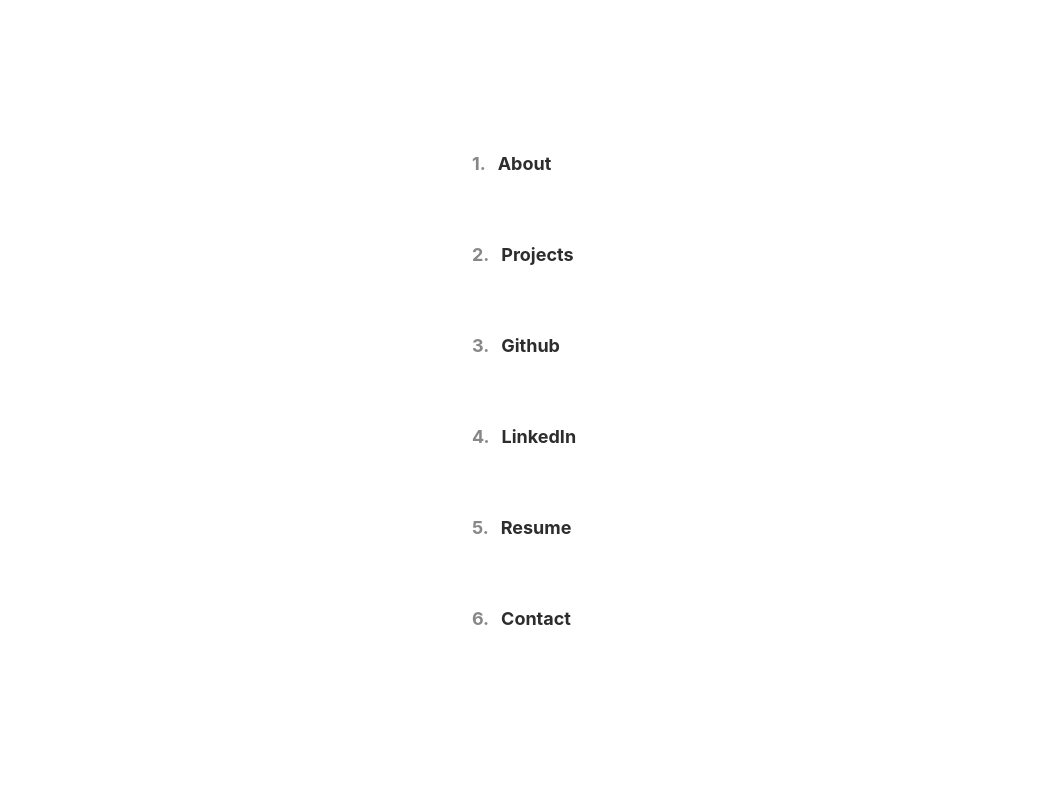
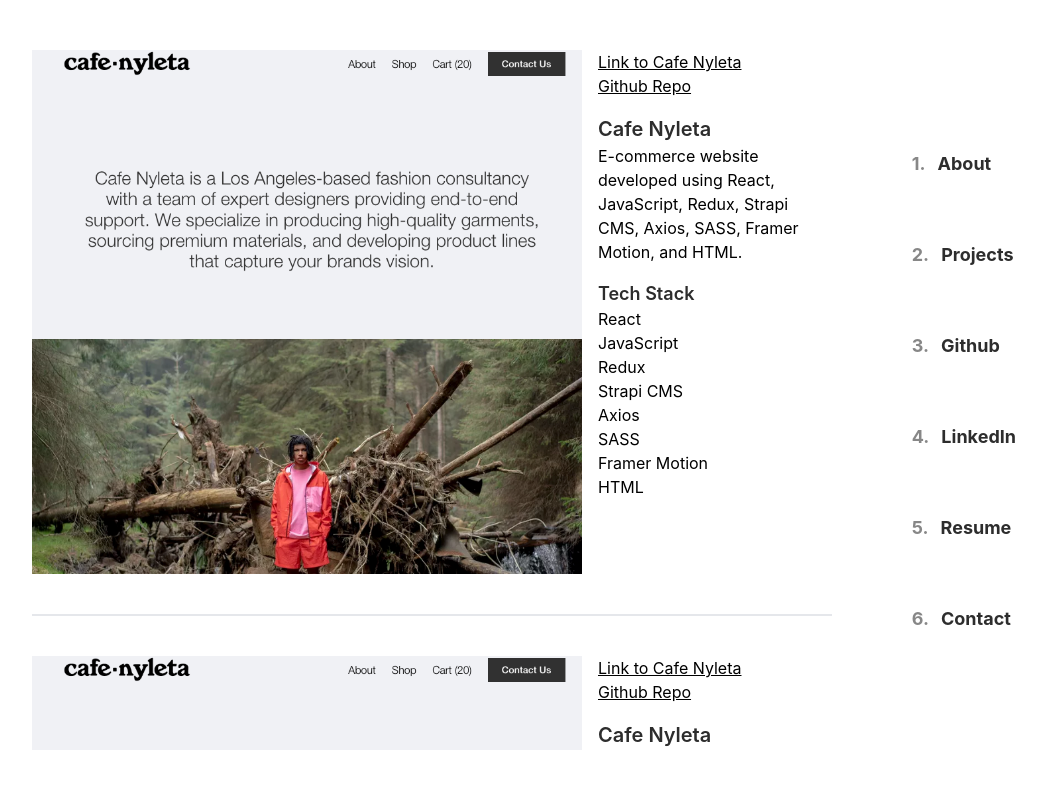
Before and after one commit to akinevans/akinevans.com-v4, a React (Create React App) app: page /#/projects in a window 1280 px wide. Shown: the top 788 px of the page, without its empty margins (108-1154 px from the left). Built offline with nearby package versions, Linux system fonts and the light colour scheme.

Commit message:
Build a ProjectItem component, add data.js to hold all ProjectItem data. Update styling

```diff
--- a/public/index.html
+++ b/public/index.html
@@ -24,7 +24,7 @@
       work correctly both with client-side routing and a non-root public URL.
       Learn how to configure a non-root public URL by running `npm run build`.
     -->
-    <title>React App</title>
+    <title>Akin Evans Web Developer</title>
   </head>
   <body>
     <noscript>You need to enable JavaScript to run this app.</noscript>
--- a/src/App.js
+++ b/src/App.js
@@ -1,20 +1,15 @@
 import "./App.css";
 import About from "./components/About/About";
-// import Navbar from "./components/Navbar/Navbar";
+import Projects from "./components/Projects/Projects";
 import { Route, Routes } from "react-router-dom";
 
 function App() {
   return (
     <Routes>
       <Route path='/' element={<About />} />
+      <Route path='/projects' element={<Projects />} />
     </Routes>
   );
 }
 
 export default App;
-
-{
-  /* <div className='outer-app-wrapper flex justify-center items-center w-[100vw] h-[100vh] bg-primary'>
-<div className='app-wrapper flex flex-row-reverse justify-between items-center gap-20 max-w-[1000px] h-auto m-auto '></div>
-</div> */
-}
--- a/src/components/About/About.js
+++ b/src/components/About/About.js
@@ -1,5 +1,5 @@
 import React from "react";
-import Projects from "../Projects/Projects";
+
 import self from "../../assets/self.webp";
 
 export default function About() {
--- a/src/components/Navbar/Navbar.js
+++ b/src/components/Navbar/Navbar.js
@@ -1,34 +1,35 @@
 import React from "react";
+import { Link } from "react-router-dom";
 
 export default function Navbar() {
   return (
     <nav className='nav-wrapper flex flex-col gap-16 w-fit h-[500px] max-h-[500px] mr-4 font-inter text-secondary font-bold text-navSize'>
-      <a href=''>
+      <Link to='/'>
         <span className='text-tertiary mr-[12px]'>1.</span>About
-      </a>
-      <a href=''>
+      </Link>
+      <Link to='/projects'>
         <span className='text-tertiary mr-[12px]'>2.</span>Projects
-      </a>
-      <a
-        href='https://github.com/akinevans'
+      </Link>
+      <Link
+        to='https://github.com/akinevans'
         target='_blank'
         rel='noopener noreferrer'
       >
         <span className='text-tertiary mr-[12px]'>3.</span>Github
-      </a>
-      <a
-        href='https://www.linkedin.com/in/akinevans/'
+      </Link>
+      <Link
+        to='https://www.linkedin.com/in/akinevans/'
         target='_blank'
         rel='noopener noreferrer'
       >
         <span className='text-tertiary mr-[12px]'>4.</span>LinkedIn
-      </a>
-      <a href=''>
+      </Link>
+      <Link to=''>
         <span className='text-tertiary mr-[12px]'>5.</span>Resume
-      </a>
-      <a href=''>
+      </Link>
+      <Link to=''>
         <span className='text-tertiary mr-[12px]'>6.</span>Contact
-      </a>
+      </Link>
     </nav>
   );
 }
--- /dev/null
+++ b/src/components/ProjectItem/ProjectItem.js
@@ -0,0 +1,56 @@
+import React from "react";
+import { Link } from "react-router-dom";
+
+export default function ProjectItem(props) {
+  return (
+    <div className='project-item-wrapper flex flex-row w-[100%] h-[100%] mb-10 pb-10  border-b-2 '>
+      <Link
+        to={props.linkDestination}
+        target='_blank'
+        rel='noopener noreferrer'
+      >
+        <img
+          src={props.imageSource}
+          alt='website'
+          className='max-w-[550px] float-end'
+        />
+      </Link>
+      <div className='project-text-section flex flex-col justify-start items-start ml-4'>
+        <div className='links-wrapper flex flex-col mb-4'>
+          <Link
+            className='underline'
+            to={props.linkDestination}
+            target='_blank'
+            rel='noopener noreferrer'
+          >
+            {`Link to ${props.projectTitle}`}
+          </Link>
+          <Link
+            className='underline'
+            to={props.githubLink}
+            target='_blank'
+            rel='noopener noreferrer'
+          >
+            Github Repo
+          </Link>
+        </div>
+        <h1 className='text-bodySize font-inter font-semibold text-secondary'>
+          {props.projectTitle}
+        </h1>
+        <p className='mb-2'>{props.projectDescription}</p>
+
+        <h2 className='mt-2 text-navSize font-inter font-semibold text-secondary'>
+          Tech Stack
+        </h2>
+        <p>{props.stack1}</p>
+        <p>{props.stack2}</p>
+        <p>{props.stack3}</p>
+        <p>{props.stack4}</p>
+        <p>{props.stack5}</p>
+        <p>{props.stack6}</p>
+        <p>{props.stack7}</p>
+        <p>{props.stack8}</p>
+      </div>
+    </div>
+  );
+}
--- a/src/components/Projects/Projects.js
+++ b/src/components/Projects/Projects.js
@@ -1,34 +1,29 @@
 import React from "react";
-import cafe from "../../assets/nyleta.jpg";
+import ProjectItem from "../ProjectItem/ProjectItem";
+import { projectData } from "../../data/data";
 
 //& individual project components within?
 
 export default function Projects() {
   return (
-    <div className='projects-wrapper flex flex-row w-[100%] h-auto outline outline-2 outline-red-600'>
-      <a
-        href='https://cafe-nyleta.netlify.app/'
-        target='_blank'
-        rel='noopener noreferrer'
-      >
-        <img src={cafe} alt='website' className='max-w-[550px] float-end' />
-      </a>
-      <div className='project-text-section flex flex-col justify-start items-start mt-4 ml-10'>
-        <h1 className='text-bodySize font-inter font-semibold text-secondary'>
-          Cafe Nyleta
-        </h1>
-        <p>E-commerce website developed....</p>
-
-        <h2 className='mt-2 text-navSize font-inter font-semibold text-secondary'>
-          Tech Stack
-        </h2>
-        <p>React</p>
-        <p>JavaScript</p>
-        <p>Redux</p>
-        <p>Strapi API</p>
-        <p>SASS</p>
-        <p>Framer Motion</p>
-      </div>
+    <div className='projects-wrapper flex flex-col w-[100%] h-fit max-h-[700px] overflow-y-scroll no-scrollbar'>
+      {projectData.map((data) => (
+        <ProjectItem
+          imageSource={data.src}
+          projectTitle={data.title}
+          linkDestination={data.link}
+          projectDescription={data.description}
+          stack1={data.stack1}
+          stack2={data.stack2}
+          stack3={data.stack3}
+          stack4={data.stack4}
+          stack5={data.stack5}
+          stack6={data.stack6}
+          stack7={data.stack7}
+          stack8={data.stack8}
+          githubLink={data.githubLink}
+        />
+      ))}
     </div>
   );
 }
--- /dev/null
+++ b/src/data/data.js
@@ -0,0 +1,52 @@
+import cafe from "../assets/nyleta.jpg";
+
+export const projectData = [
+  {
+    src: cafe,
+    title: "Cafe Nyleta",
+    link: "https://cafe-nyleta.netlify.app/",
+    description:
+      "E-commerce website developed using React, JavaScript, Redux, Strapi CMS, Axios, SASS, Framer Motion, and HTML.",
+    stack1: "React",
+    stack2: "JavaScript",
+    stack3: "Redux",
+    stack4: "Strapi CMS",
+    stack5: "Axios",
+    stack6: "SASS",
+    stack7: "Framer Motion",
+    stack8: "HTML",
+    githubLink: "https://github.com/akinevans/cafe-nyleta",
+  },
+  {
+    src: cafe,
+    title: "Cafe Nyleta",
+    link: "https://cafe-nyleta.netlify.app/",
+    description:
+      "E-commerce website developed using React, JavaScript, Redux, Strapi CMS, Axios, SASS, Framer Motion, and HTML.",
+    stack1: "React",
+    stack2: "JavaScript",
+    stack3: "Redux",
+    stack4: "Strapi CMS",
+    stack5: "Axios",
+    stack6: "SASS",
+    stack7: "Framer Motion",
+    stack8: "HTML",
+    githubLink: "https://github.com/akinevans/cafe-nyleta",
+  },
+  {
+    src: cafe,
+    title: "Cafe Nyleta",
+    link: "https://cafe-nyleta.netlify.app/",
+    description:
+      "E-commerce website developed using React, JavaScript, Redux, Strapi CMS, Axios, SASS, Framer Motion, and HTML.",
+    stack1: "React",
+    stack2: "JavaScript",
+    stack3: "Redux",
+    stack4: "Strapi CMS",
+    stack5: "Axios",
+    stack6: "SASS",
+    stack7: "Framer Motion",
+    stack8: "HTML",
+    githubLink: "https://github.com/akinevans/cafe-nyleta",
+  },
+];
```
